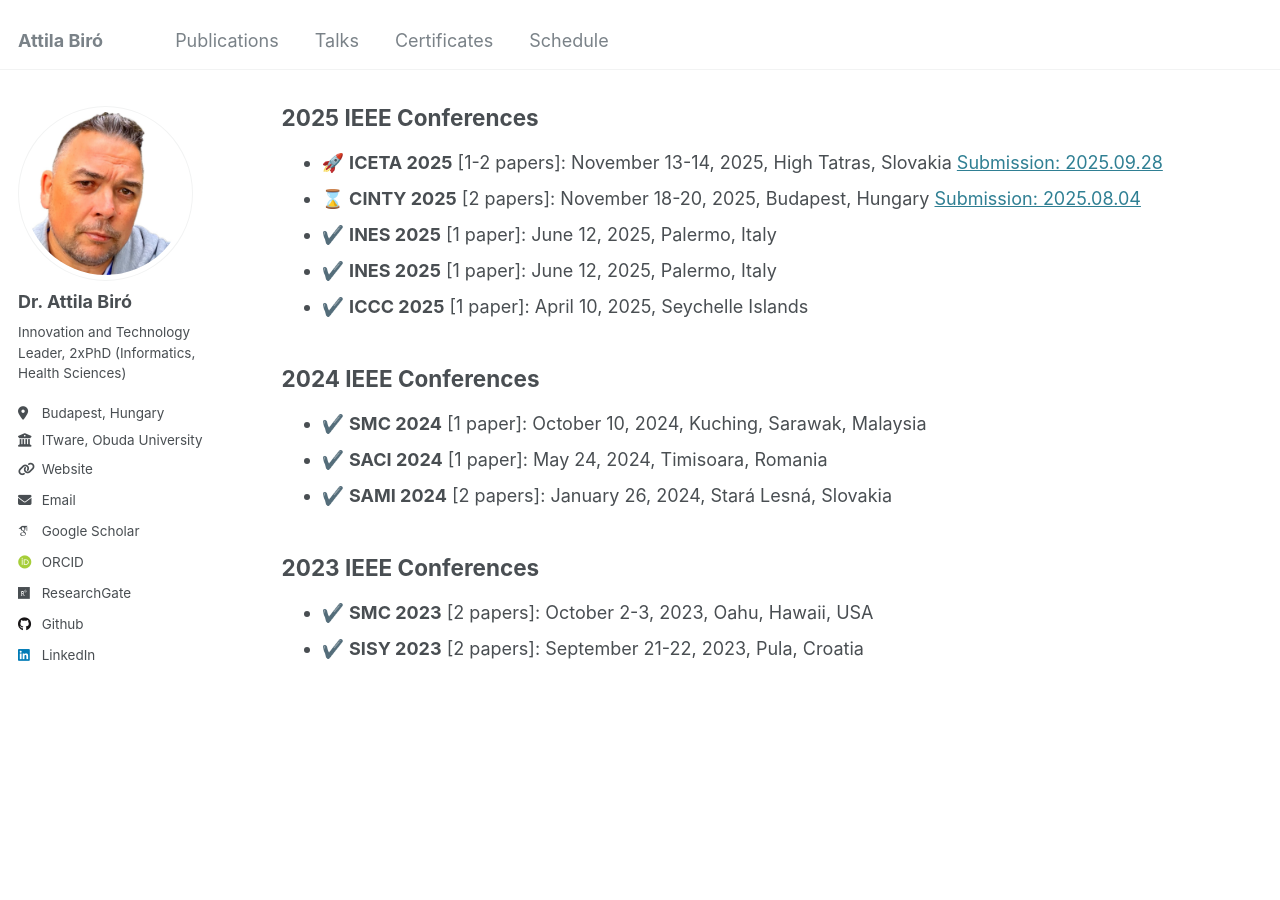
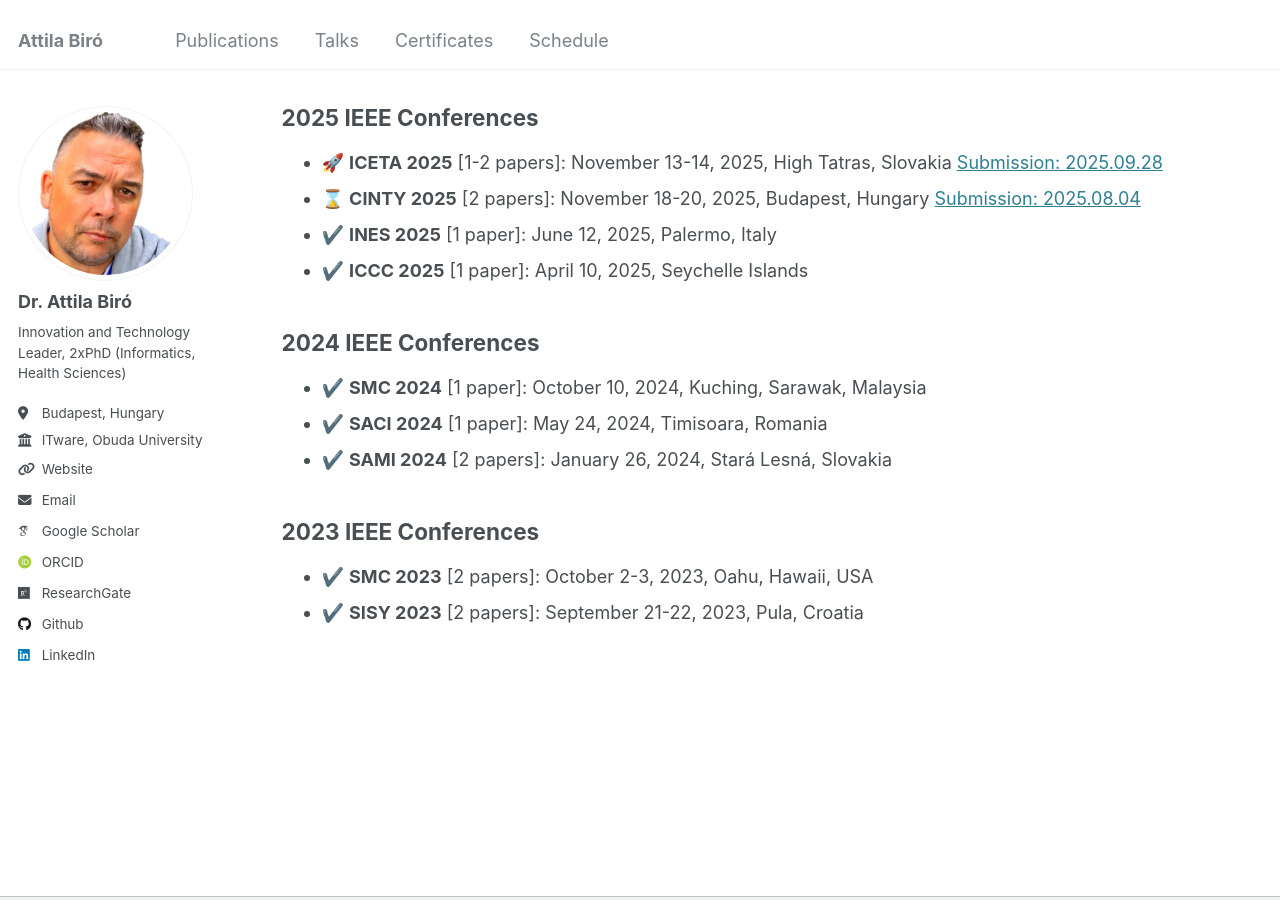
Before and after one commit to biroka/biroka.github.io, a Jekyll site: the page built from _pages/schedule.md, in a window 1280 px wide and 900 px high, scrolled down 408 px. Built offline with Jekyll 4.4.1, drawn with Linux system fonts in a browser that asks for light colours; emoji names are drawn with the system emoji font; some web fonts are replaced.

Commit message:
Update schedule.md

```diff
--- a/_pages/schedule.md
+++ b/_pages/schedule.md
@@ -18,7 +18,6 @@ author_profile: true
   * :rocket: **ICETA 2025** [1-2 papers]: November 13-14, 2025, High Tatras, Slovakia [Submission: 2025.09.28](https://www.iceta.sk/)
   * :hourglass: **CINTY 2025** [2 papers]: November 18-20, 2025, Budapest, Hungary [Submission: 2025.08.04](https://conf.uni-obuda.hu/cinti2025)
   * :heavy_check_mark: **INES 2025** [1 paper]: June 12, 2025, Palermo, Italy
-  * :heavy_check_mark: **INES 2025** [1 paper]: June 12, 2025, Palermo, Italy
   * :heavy_check_mark: **ICCC 2025** [1 paper]: April 10, 2025, Seychelle Islands
 
 ## 2024 IEEE Conferences
```
